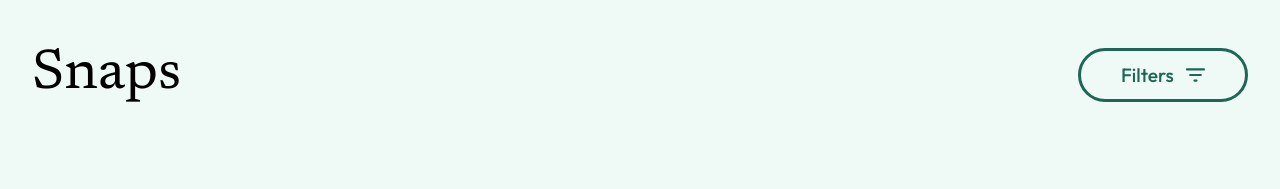
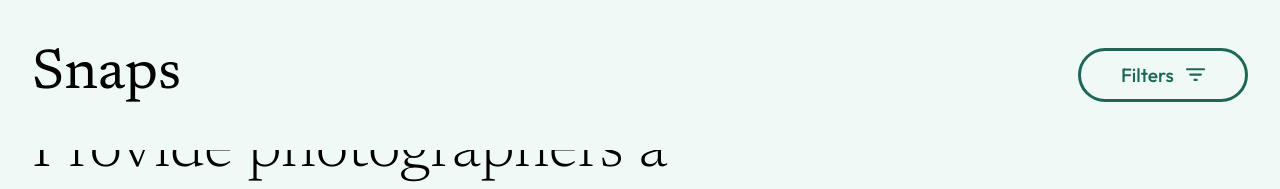
Before and after one commit to hudanadeem/huda-nadeem-snaps, a React (Vite) app: page / in a window 1280 px wide. Shown: the top 189 px of the page. Built offline with nearby package versions, Linux system fonts and the light colour scheme.

Commit message:
sprint-1 feedback

```diff
--- a/src/components/Header/Header.jsx
+++ b/src/components/Header/Header.jsx
@@ -13,9 +13,20 @@ const Header = ({ setDrawerOpen, drawerOpen, selectedTag, setSelectedTag }) => {
             setDrawerOpen(!drawerOpen);
           }}
         >
-          <button className="header__nav">
+          <button
+            className={`header__nav ${drawerOpen ? "header__nav--active" : ""}`}
+          >
             Filters
-            <img className="header__icon" src={FilterIcon} alt="Filter Icon" />
+            <svg
+              className={`header__icon ${
+                drawerOpen ? "header__icon--active" : ""
+              }`}
+              viewBox="0 0 15 11"
+              fill="#1e6655"
+              xmlns="http://www.w3.org/2000/svg"
+            >
+              <path d="M6.66667 10.5H8.33333C8.79167 10.5 9.16667 10.125 9.16667 9.66667C9.16667 9.20833 8.79167 8.83333 8.33333 8.83333H6.66667C6.20833 8.83333 5.83333 9.20833 5.83333 9.66667C5.83333 10.125 6.20833 10.5 6.66667 10.5ZM0 1.33333C0 1.79167 0.375 2.16667 0.833333 2.16667H14.1667C14.625 2.16667 15 1.79167 15 1.33333C15 0.875 14.625 0.5 14.1667 0.5H0.833333C0.375 0.5 0 0.875 0 1.33333ZM3.33333 6.33333H11.6667C12.125 6.33333 12.5 5.95833 12.5 5.5C12.5 5.04167 12.125 4.66667 11.6667 4.66667H3.33333C2.875 4.66667 2.5 5.04167 2.5 5.5C2.5 5.95833 2.875 6.33333 3.33333 6.33333Z" />
+            </svg>
           </button>
         </div>
       </div>
--- a/src/components/Header/Header.scss
+++ b/src/components/Header/Header.scss
@@ -4,8 +4,10 @@
 @use "../../styles/partials/variables" as *;
 
 .header {
-  position: relative;
-  z-index: 1;
+  position: fixed;
+  background-color: $primary-background-color;
+  width: 100%;
+  z-index: 2;
 
   &__container {
     padding: 2rem 1rem 2rem 1rem;
@@ -39,6 +41,20 @@
     background-color: transparent;
     font-family: "Outfit";
 
+    &:hover {
+      color: $secondary-text-color;
+      background-color: $primary-accent-color;
+
+      .header__icon {
+        fill: $secondary-text-color;
+      }
+    }
+
+    &--active {
+      color: $secondary-text-color;
+      background-color: $primary-accent-color;
+    }
+
     @include tablet {
       font-size: 1.2rem;
       font-weight: 600;
@@ -48,6 +64,10 @@
   &__icon {
     width: 1.2rem;
     height: 1.2rem;
+
+    &--active {
+      fill: $secondary-text-color;
+    }
   }
   &__drawer {
     padding: 1rem 1.5rem 1rem 1.5rem;
```
